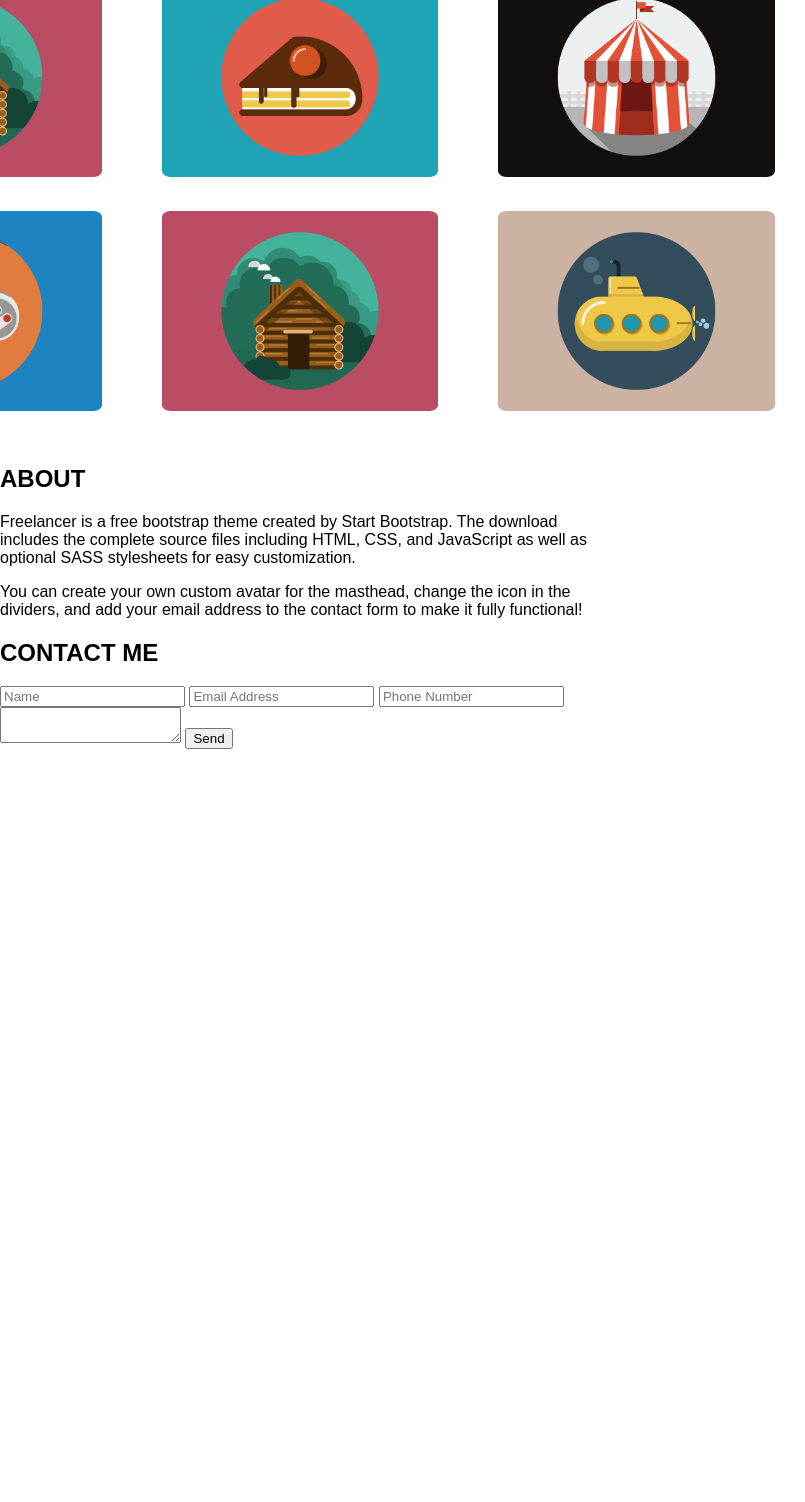
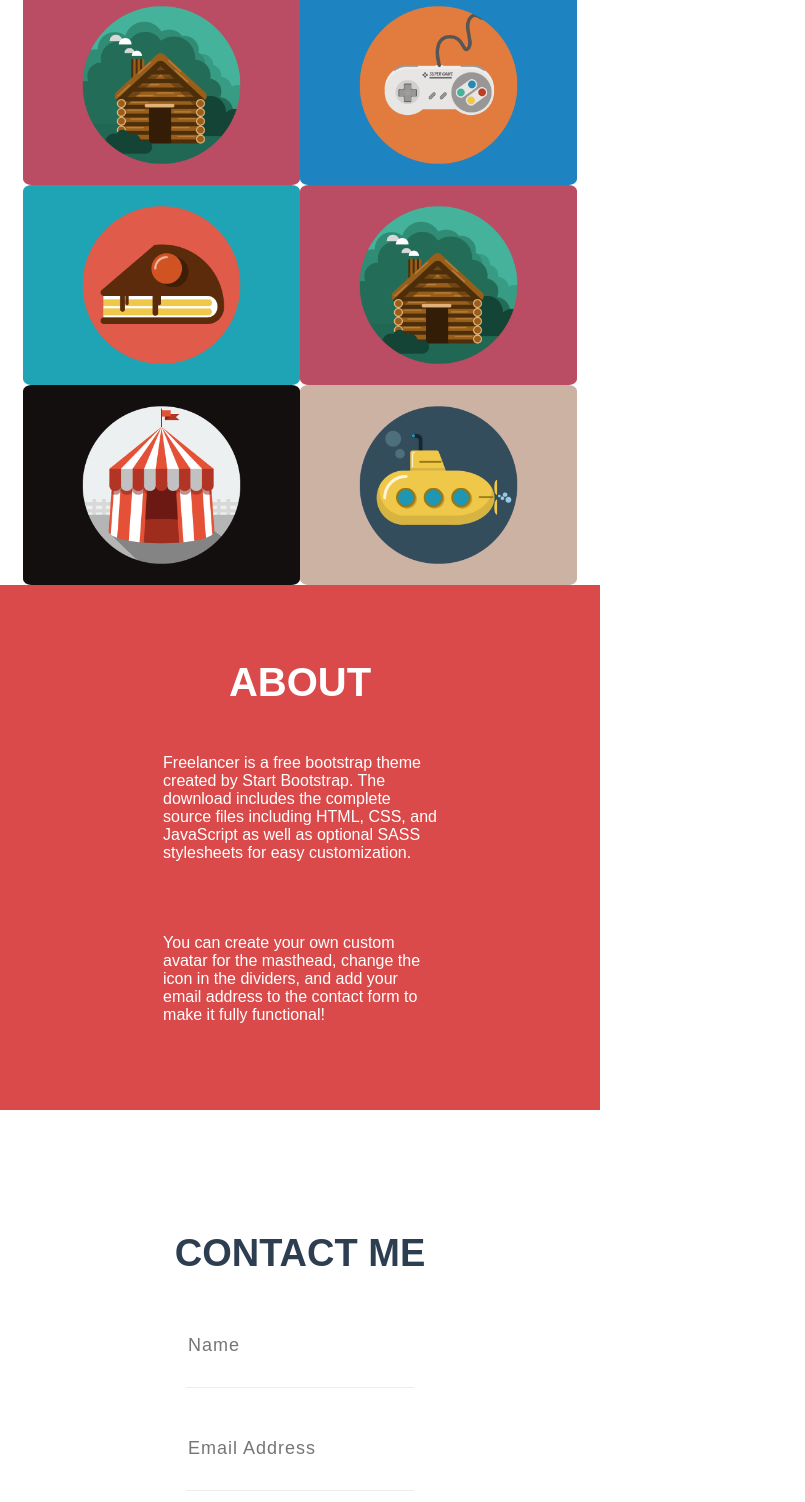
Before and after one commit to alijaberoha/Start-CSS, a plain HTML site: page index.html in a window 600 px wide. Shown: the part 640-2142 px from the top of the page, 805 px wide, since content can reach past the window. Before the commit the page ends 1389 px from the top, so only its background shows below. Drawn offline with Linux system fonts and the light colour scheme.

Commit message:
fin de l'exi

```diff
--- a/index.html
+++ b/index.html
@@ -5,6 +5,8 @@
     <meta name="viewport" content="width=device-width, initial-scale=1.0">
     <title>Document</title>
     <link rel="stylesheet" href="public/css/styles.css">
+    <link rel="stylesheet" href="https://cdnjs.cloudflare.com/ajax/libs/font-awesome/6.5.0/css/all.min.css">
+
 </head>
 <body>
     <nav>
@@ -45,25 +47,46 @@
             </div>
     </section>
     <section id="about">
-        <h1>ABOUT</h1>
+        <div><h1>ABOUT</h1></div>
         <div>
-            <p>Freelancer is a free bootstrap theme created by Start Bootstrap. The download includes the complete source files including HTML, CSS, and JavaScript as well as optional SASS stylesheets for easy customization.</p>
-            <p>You can create your own custom avatar for the masthead, change the icon in the dividers, and add your email address to the contact form to make it fully functional!</p>
+            <p>Freelancer is a free bootstrap theme <br> created by Start Bootstrap. The  <br>download includes the complete  <br>source files including HTML, CSS, and <br>JavaScript as well as optional SASS <br>stylesheets for easy customization.</p>
+            <p>You can create your own custom <br> avatar for the masthead, change the <br>icon in the dividers, and add your <br> email address to the contact form to <br> make it fully functional!</p>
         </div>
     </section>
     <section class="sectionContact">
+    <h1>CONTACT ME</h1>
 
-<h1>CONTACT ME</h1>
-<form action="">
-<input type="text" name id placeholder="Name">
-<input type="emai]" name id placeholder="Email Address">
-<input type="number" nane id placeholder="Phone Number">
-<textarea name id placcholder="Message"></textarea>
-<button type="submit">Send</button>
+
+     <form action="">
+        <input type="text" name id placeholder="Name">
+        <input type="emai]" name id placeholder="Email Address">
+        <input type="number" nane id placeholder="Phone Number">
+        <textarea name id placeholder="Message"></textarea>
+        <button type="submit">Send</button>
     </form>
 </section>
 <footer>
+    <div>
+        <h1>LOCATION</h1>
+        <p>2215 John Daniel drive <br> Clark,MO 65243</p>
+    </div>
+    <div>
+        <h1>AROUND THE WEB</h1>
+        <div>
+            <i class="fa-brands fa-facebook-f"></i>
+            <i class="fa-brands fa-twitter"></i>
+            <i class="fa-brands fa-linkedin-in"></i>
+            <i class="fa-brands fa-dribbble"></i>
+        </div>
+    </div>
+    <div>
+        <h1>ABOUT FREELANCER</h1>
+        <p>Freelance is a free to use,MIT <br> licensed Bootstrap theme created by</p>
+        <a href="#">Start Bootstrap</a>
+    </div>
 
 </footer>
+<section class="Copy">
+        <p>Copyright@ Your Website 2020</p></section>
 </body>
 </html>
--- a/public/css/styles.css
+++ b/public/css/styles.css
@@ -21,6 +21,7 @@ body {
     padding: 0;
     width: 50%; /* la liste prend la moitié de la largeur */
   }
+
   #start {
     background-color: rgb(218, 74, 74);
     display: flex;
@@ -42,6 +43,7 @@ body {
   #start p{
     padding-bottom: 50px;
   }
+
    #porto img {
     height: 200px;
     border-radius: 3%;
@@ -69,3 +71,196 @@ body {
     align-items: center;
     margin-bottom: 0;
    }
+
+#about {
+    background-color: rgb(218, 74, 74);
+    display: flex;
+    justify-content: center;
+    align-items: center;
+    flex-direction: column;
+    color: white;
+    padding-top: 25px;
+   }
+   #about h1 {
+    margin-top: 50px;
+    font-size: 40px;
+   }
+   #about div:nth-of-type(2) {
+    display: flex;           /* Met les <p> en ligne */
+    justify-content: center; /* Centre horizontalement */
+    gap: 40px;               /* Espace entre les deux <p> */
+    padding-bottom: 70px;
+  }
+  .sectionContact {
+    display: flex;
+    flex-direction: column;
+    justify-content: center;
+    align-items: center;
+    padding-top: 90px;
+    padding-bottom: 100px;
+}
+@media (min-width:600px) and (max-width:1024px){
+    nav {
+        justify-content:center;
+        gap : 10px
+    }
+    #porto img{
+        height: 150px;
+    }
+#porto {
+    flex-direction: column;
+}
+#porto div{
+    margin : 10px;
+    display: flex;
+    justify-content: center;
+    align-items: center;
+}
+}
+    @media (min-width:320px) and (max-width:600px){
+    nav{
+            flex-direction: column;
+            flex-wrap: wrap;
+        }
+    nav ul {
+            padding-bottom: 10px;
+        }
+    #porto img{
+            height: 200px;
+        }
+    #porto {
+        flex-direction: column;
+    }
+    #porto div{
+        margin : 0px;
+    }
+    #about div:nth-of-type(2){
+        flex-direction: column;
+
+    }
+    }
+.sectionContact h1 {
+    color: #2C3E50;
+    font-size: 38px;
+    margin-bottom: 30px;
+}
+form {
+    display: flex;
+    flex-direction: column;
+    width: 38%;
+    gap: 20px;
+}
+input {
+    border: 0;
+    border-bottom: 1px solid rgba(220, 220, 220, 0.5);
+    height: 80px;
+    font-size: 18px;
+    outline: none;
+
+}
+input::placeholder {
+    letter-spacing: 1px;
+}
+textarea {
+    border: 0;
+    border-bottom: 1px solid rgba(220, 220, 220, 0.5);
+    height: 160px;
+    font-size: 18px;
+    outline: none;
+    margin-top: 30px;
+}
+textarea:focus {
+    border-bottom: 2px solid #DC3545;
+}
+textarea::placeholder {
+    font-size: 18px;
+    font-weight: 500;
+}
+button {
+    background-color: #DC3545;
+    color: white;
+    border: 0;
+    border-radius: 5px;
+    width: 80px;
+    height: 50px;
+    margin-top: 15px;
+}
+footer {
+    background-color: #334D5C;
+    color: white;
+    text-align: center;
+    display: flex; /* aligne les enfants (logo et menu) en ligne */
+    align-items:normal; /* centre verticalement les éléments */
+    justify-content:space-around;
+    margin: 0;
+    padding-top: 50px;
+    padding-bottom: 75px;
+  }
+  footer h1 {
+    font-size: 20px;
+  }
+  footer div:nth-of-type(2) i {
+    padding: 10px;
+    margin-left: 5px;
+    border: 2px solid white;
+    border-radius: 80%;
+  }
+ footer a {
+    color: rgb(58, 187, 172);
+    text-decoration: none;
+ }
+.Copy {
+    background-color: hsl(202, 79%, 15%);    /* Fond rouge sur toute la largeur */
+    color: white;               /* Texte blanc */
+    padding: 15px 0;            /* Espace haut/bas */
+    font-size: 8px;
+    font-weight: bold;
+    text-align: center;
+  }
+
+  @media (min-width:600px) and (max-width:1024px){
+    nav {
+        justify-content:center;
+        gap : 10px
+    }
+    #porto img{
+        height: 150px;
+    }
+#porto {
+    flex-direction: column;
+}
+#porto div{
+    margin : 10px;
+    display: flex;
+    justify-content: center;
+    align-items: center;
+}
+}
+    @media (min-width:320px) and (max-width:600px){
+    nav{
+            flex-direction: column;
+            flex-wrap: wrap;
+        }
+    nav ul {
+            padding-bottom: 10px;
+        }
+    #porto img{
+            height: 200px;
+        }
+    #porto {
+        flex-direction: column;
+    }
+    #porto div{
+        margin : 0px;
+    }
+    #about div:nth-of-type(2){
+        flex-direction: column;
+
+    }
+    footer {
+        flex-direction: column;
+    }
+    footer div {
+        margin: 25px;
+    }
+    }
```
